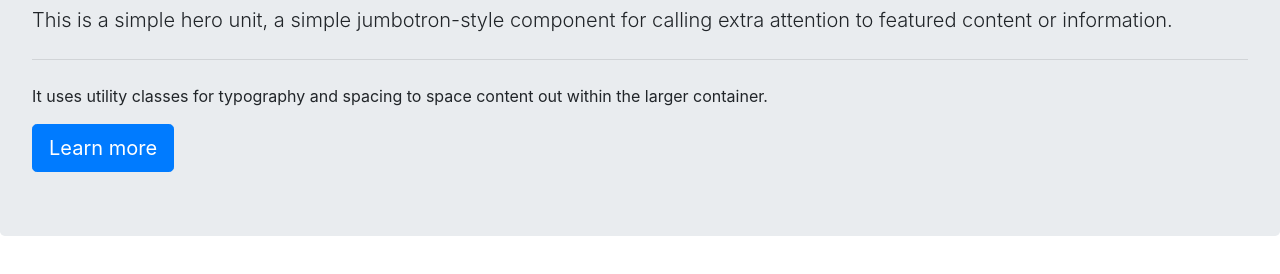
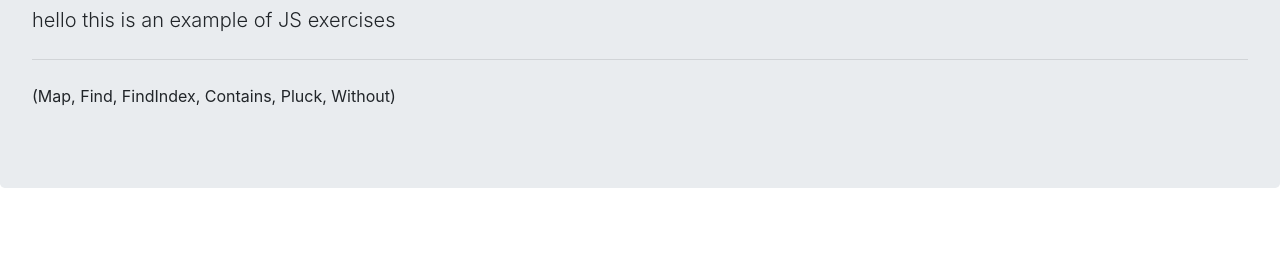
Before and after one commit to JuanCarlosLP/Evaluacion-6, a plain HTML site: page index.html in a window 1280 px wide. Shown: the part 134-408 px from the top of the page. Drawn offline with nearby package versions, Linux system fonts and the light colour scheme.

Commit message:
Update index.html

```diff
--- a/index.html
+++ b/index.html
@@ -12,10 +12,9 @@
 <body>
    <div class="jumbotron">
   <h1 class="display-4">Hello, world!</h1>
-  <p class="lead">This is a simple hero unit, a simple jumbotron-style component for calling extra attention to featured content or information.</p>
+  <p class="lead">hello this is an example of JS exercises</p>
   <hr class="my-4">
-  <p>It uses utility classes for typography and spacing to space content out within the larger container.</p>
-  <a class="btn btn-primary btn-lg" href="#" role="button">Learn more</a>
+  <p>(Map, Find, FindIndex, Contains, Pluck, Without)</p>
 </div>
     <script type="module" src="./js/main.js"></script>
 </body>
```
